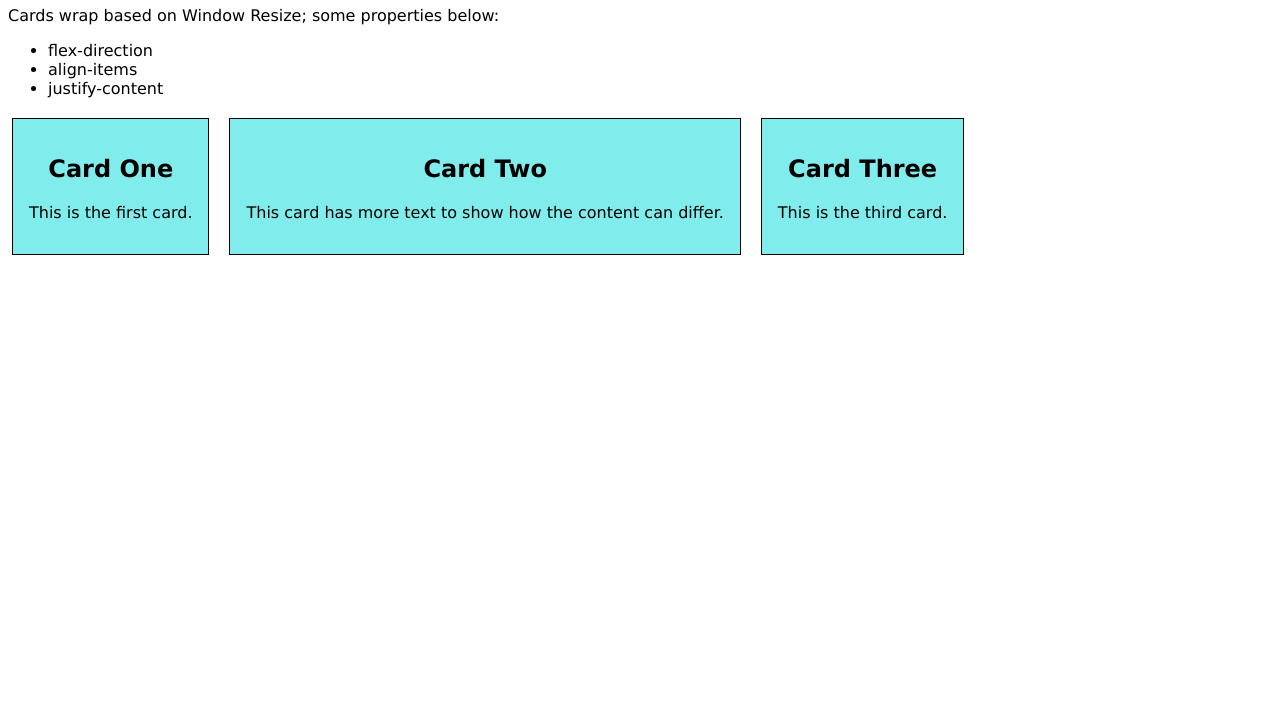
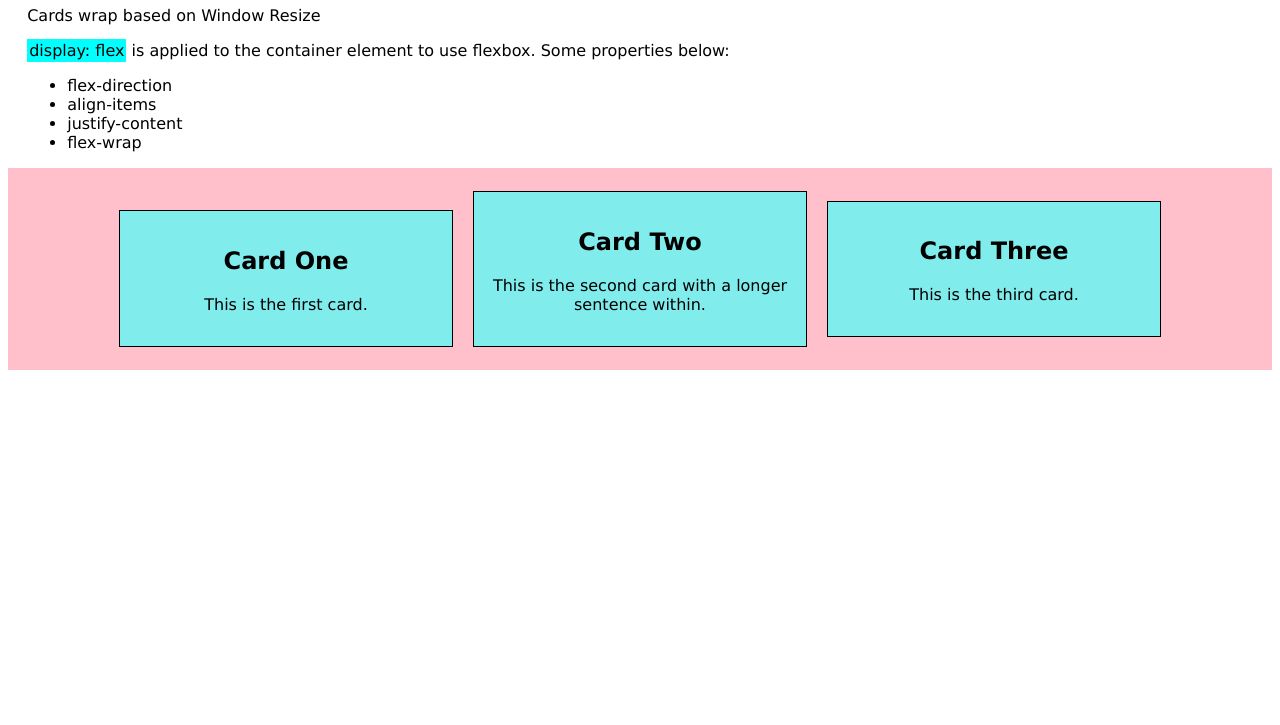
Before and after one commit to hyang-gi/cs7026, a plain HTML site: page lab09-css/index.html in a window 1280 px wide. Shown: the part 75-800 px from the top of the page. Drawn offline with Linux system fonts and the light colour scheme.

Commit message:
lab 09 content

```diff
--- a/lab09-css/index.html
+++ b/lab09-css/index.html
@@ -1,5 +1,6 @@
 <!DOCTYPE html>
 <html lang="en">
+
 <head>
   <meta charset="UTF-8">
   <meta name="viewport" content="width=device-width, initial-scale=1.0">
@@ -7,13 +8,17 @@
   <link rel="stylesheet" href="style.css">
 </head>
 <body>
-  <header>
+  <header style="padding: 0 0 0 1.2em">
     <h1>Flexbox Demo</h1>
-    <p>Cards wrap based on Window Resize; some properties below:</p>
+    <p>Cards wrap based on Window Resize</p>
+
+    <span>display: flex</span> is applied to the container element to
+    use flexbox. Some properties below:
     <ul>
       <li>flex-direction</li>
       <li>align-items</li>
       <li>justify-content</li>
+      <li>flex-wrap</li>
     </ul>
   </header>
 
@@ -25,7 +30,7 @@
 
     <div class="card two">
       <h2>Card Two</h2>
-      <p>This card has more text to show how the content can differ.</p>
+      <p>This is the second card with a longer sentence within.</p>
     </div>
 
     <div class="card three">
--- a/lab09-css/style.css
+++ b/lab09-css/style.css
@@ -2,33 +2,47 @@ body {
     font-family: 'Lucida Sans', 'Lucida Sans Regular', 'Lucida Grande', 'Lucida Sans Unicode', Geneva, Verdana, sans-serif;
 }
 
-/* flex-direction, align-items, justify-content */
+span {
+    background-color: aqua;
+    padding: 2px;
+}
 
 .wrapper-card {
+    background-color: pink;
+    padding: 1.2em;
     display: flex;
-    /* flex-direction: row;
     flex-wrap: wrap;
+    align-items: center;
     justify-content: center;
-    align-items: center; */
     gap: 12px;
 }
 
 .card {
     padding: 16px;
     margin: 4px;
+    width: 300px;
+    /* all the cards will have similar width even if we don't assign a width with flex: 1; remove width property and try it out!
+    flex: 1; */
     background-color: rgb(129, 236, 236);
     border: 1px solid #000;
     text-align: center;
 }
 
+/*  flex-grow = grows n times that of other items.
+    flex-shrink = shrinks n times as the other items */
+
 /* .one {
-    flex-grow: 1;
+    flex-grow: 2;
 }
+.two {
+    flex-grow: 0;
+}
+.three {
+    flex-grow: 0;
+} */
 
-.two {
-    flex-grow: 1;
+/* align-self is used for the items specifically; it doesn't takes precedence over the container properties. */
+
+.one {
+    align-self: flex-end;
 }
-
-.three {
-    flex-grow: 5;
-} */
```
